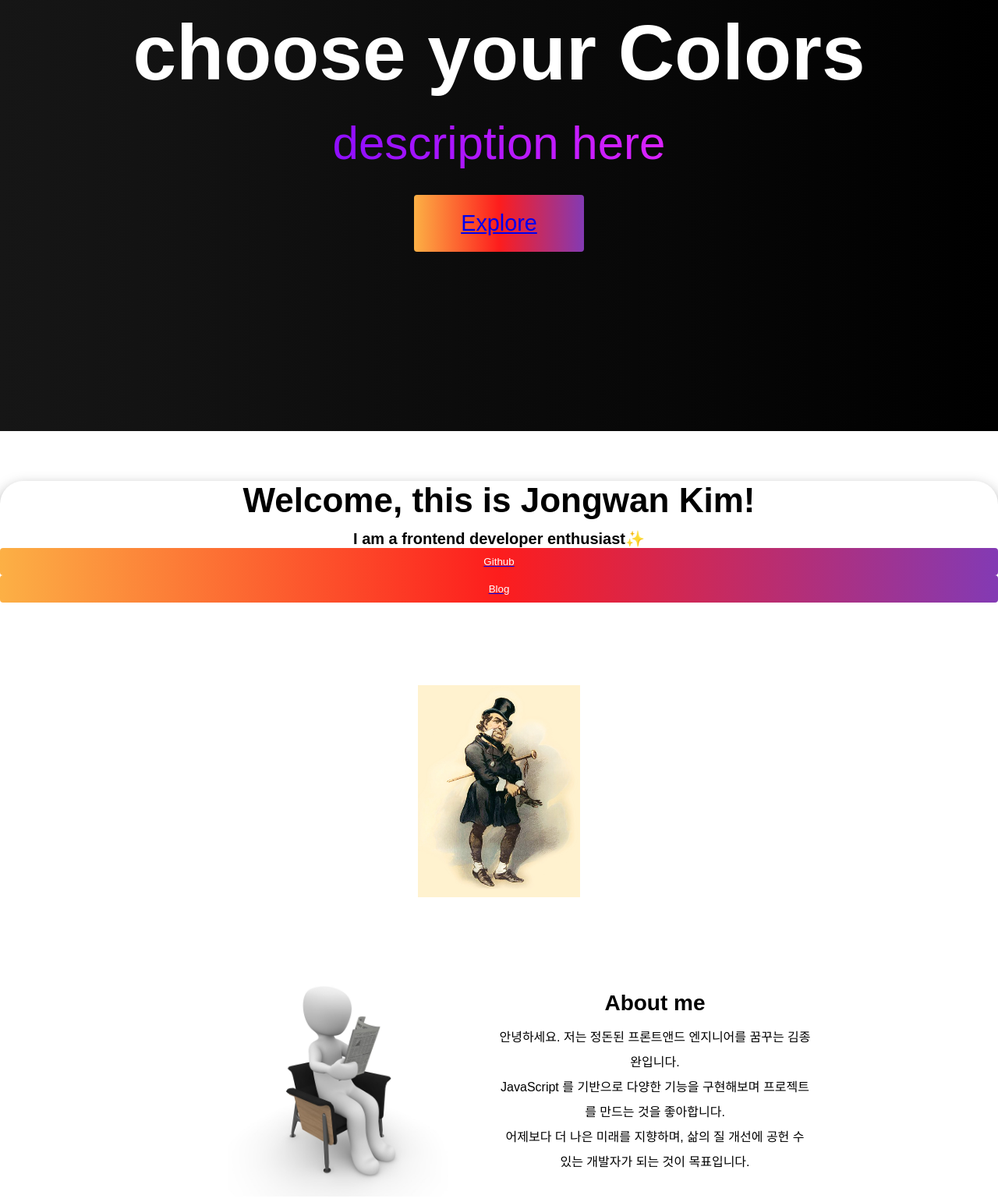
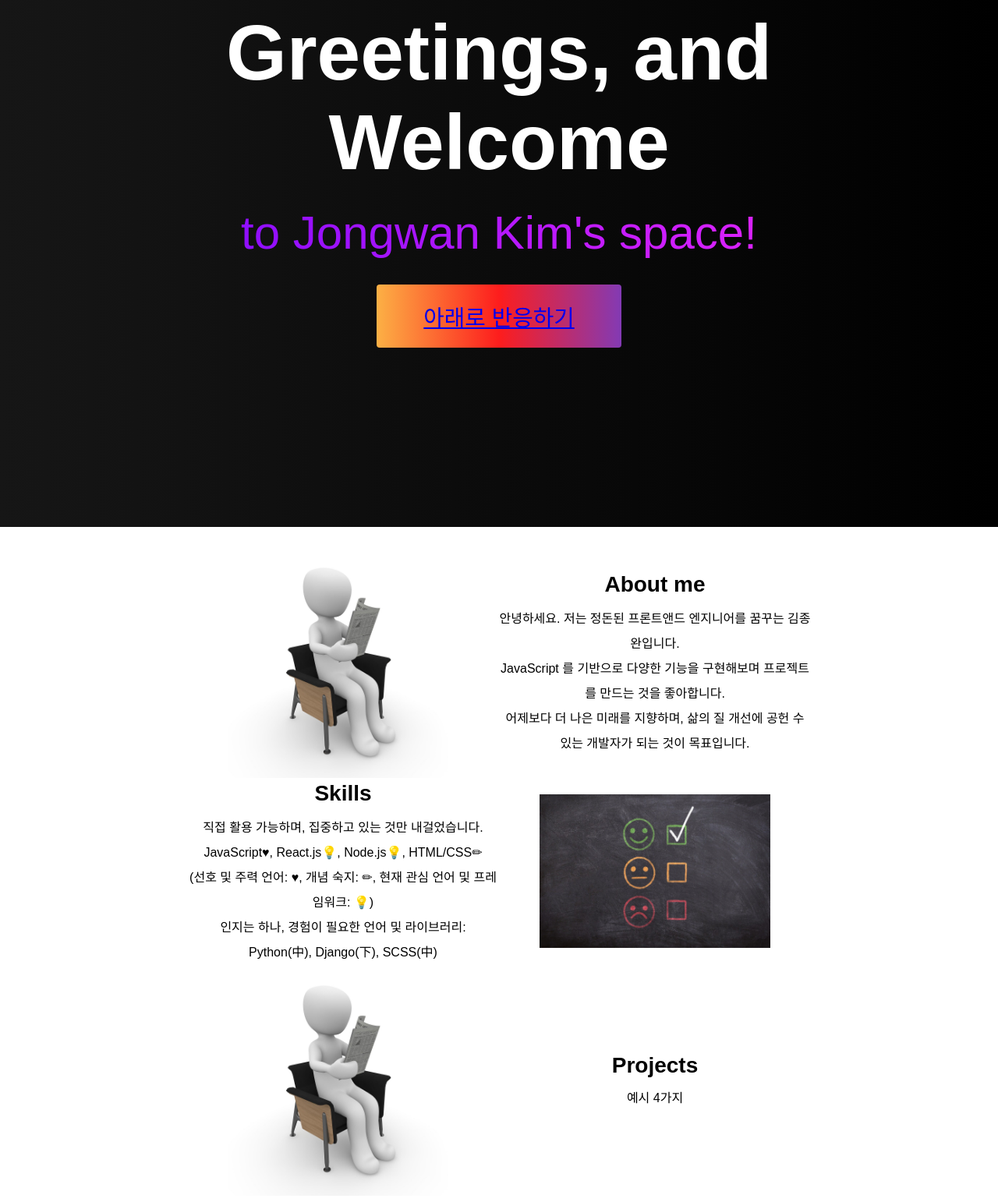
Before and after one commit to mireu-san/js-mireu, a website: page index.html in a window 1280 px wide. Shown: the part 220-1762 px from the top of the page at 78% size. Drawn offline with Linux system fonts and the light colour scheme.

Commit message:
testing only on netlify

```diff
--- a/index.html
+++ b/index.html
@@ -19,21 +19,21 @@
 <body>
     <div class="intro" id="front">
         <div class="intro__container">
-            <h1 class="intro__head"> choose your <span>Colors</span></h1>
-            <p class="intro__content">description here</p>
-            <button class="intro__button"><a href="#">Explore</a></button>
+            <h1 class="intro__head"> Greetings, and <span>Welcome</span></h1>
+            <p class="intro__content">to Jongwan Kim's space!</p>
+            <button class="intro__button"><a href="#">아래로 반응하기</a></button>
         </div>
     </div>
 
 <!-- HEAD of the body -->
     <div class="wrapper-dogma" alt="letter like wallpaper section">
         <div class="header-section">
-            <h1 id="welcome">Welcome, this is Jongwan Kim!</h1>
+            <!-- <h1 id="welcome">Welcome, this is Jongwan Kim!</h1>
             <h3 id="welcome-sub">I am a frontend developer enthusiast✨</h3>
             <a href="https://github.com/mireu-san"><button class="button">Github</button></a>
             <a href="https://silverlibrary.tistory.com/"><button class="button">Blog</button></a>
             <br>
-            <img class="header-picture" src="./image/commonwealth-man.jpg" alt="header greeting image">
+            <img class="header-picture" src="./image/commonwealth-man.jpg" alt="header greeting image"> -->
         </div>
 <!-- Main Body - left and right, split in grid  -->
 <!-- body - About me -->
--- a/src/style.css
+++ b/src/style.css
@@ -24,22 +24,21 @@ body {
 
 /* ENTIRE DOCUMENT-SHAPE HOLDER */
 .wrapper-dogma {
-  border-radius: 30px;
-/* 임시로 가려둠. 재활성화 해야 됨! */
-  /* width: 50%;
+  /* border-radius: 30px;
+
+  width: 50%;
   height: 50%;
   margin-left: 17.5%;
   margin-bottom: 7%;
-  margin-top: 2%; */
+  margin-top: 2%;
 
-  box-shadow: 0 8px 16px 0 rgba(0,0,0,0.2), 0 6px 20px 0 rgba(0,0,0,0.19);
+  box-shadow: 0 8px 16px 0 rgba(0,0,0,0.2), 0 6px 20px 0 rgba(0,0,0,0.19); */
   text-align: center;
   /* justify-content: center; */
 }
 
 .header-section {
-  margin-top: 5%;
-  text-align: center;
+  margin-top: 2%;
 }
 
 .header-picture {
@@ -98,6 +97,7 @@ h1 {
   margin: 0;
   overflow: hidden;
   display: inline;
+
 }
 
 
```
